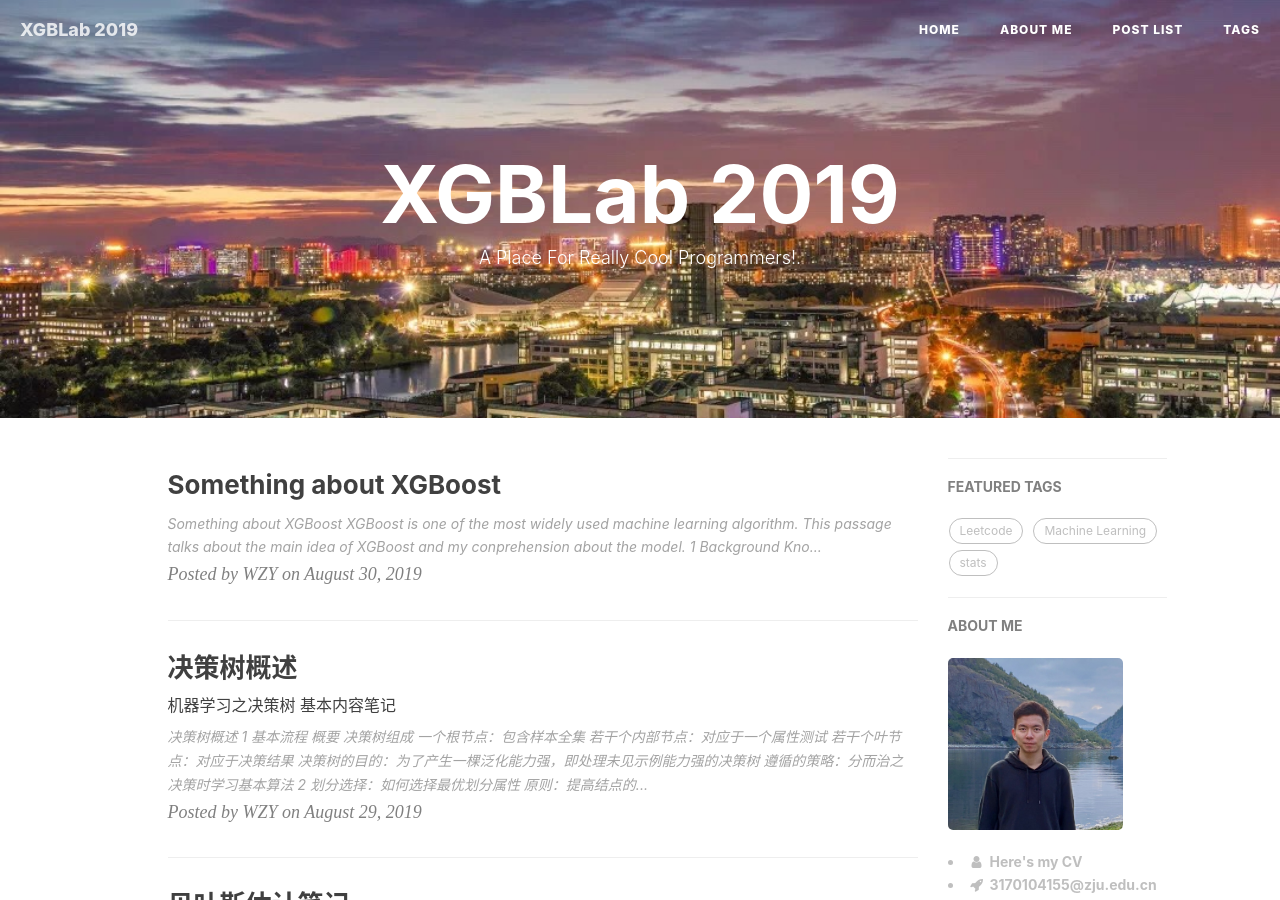
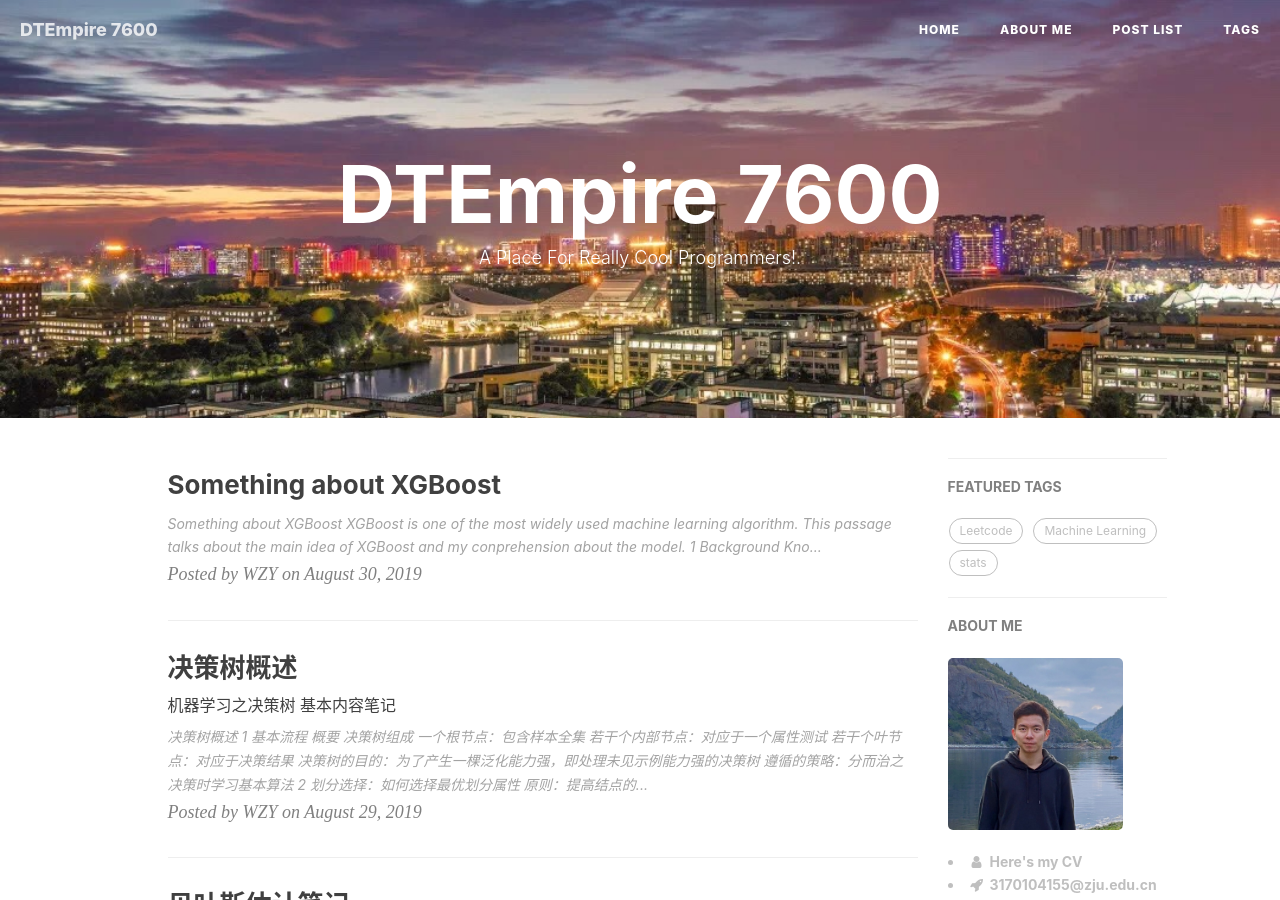
Before and after one commit to ZaccWu/ZaccWu.github.io, a Jekyll site: the page built from index.html, in a window 1280 px wide and 900 px high. Built offline with Jekyll 4.4.1, drawn with Linux system fonts in a browser that asks for light colours; nearby versions of some CDN libraries; the list of posts is cut into pages by our own code; comment, search, counter and statistics services are not loaded; some of the changed text lies outside the part shown.

Commit message:
Update _config.yml

```diff
--- a/_config.yml
+++ b/_config.yml
@@ -1,5 +1,5 @@
 # Site settings
-title: XGBLab 2019
+title: DTEmpire 7600
 SEOTitle: 武子越的博客 | ZIYUE WU's Blog
 header-img: img/zjubackground.png
 email: 3170104155@zju.edu.cn
@@ -11,7 +11,7 @@ github_repo: "https://github.com/Tinky2013/Tinky2013.github.io.git" # you code r
 
 # Sidebar settings
 sidebar: true                           # whether or not using Sidebar.
-sidebar-about-description: "A continuous learner"
+sidebar-about-description: "Continuous learning! Just keep moving!"
 sidebar-avatar: /img/photo2.JPG      # use absolute URL, seeing it's used in both `/` and `/about/`
 
 
```
